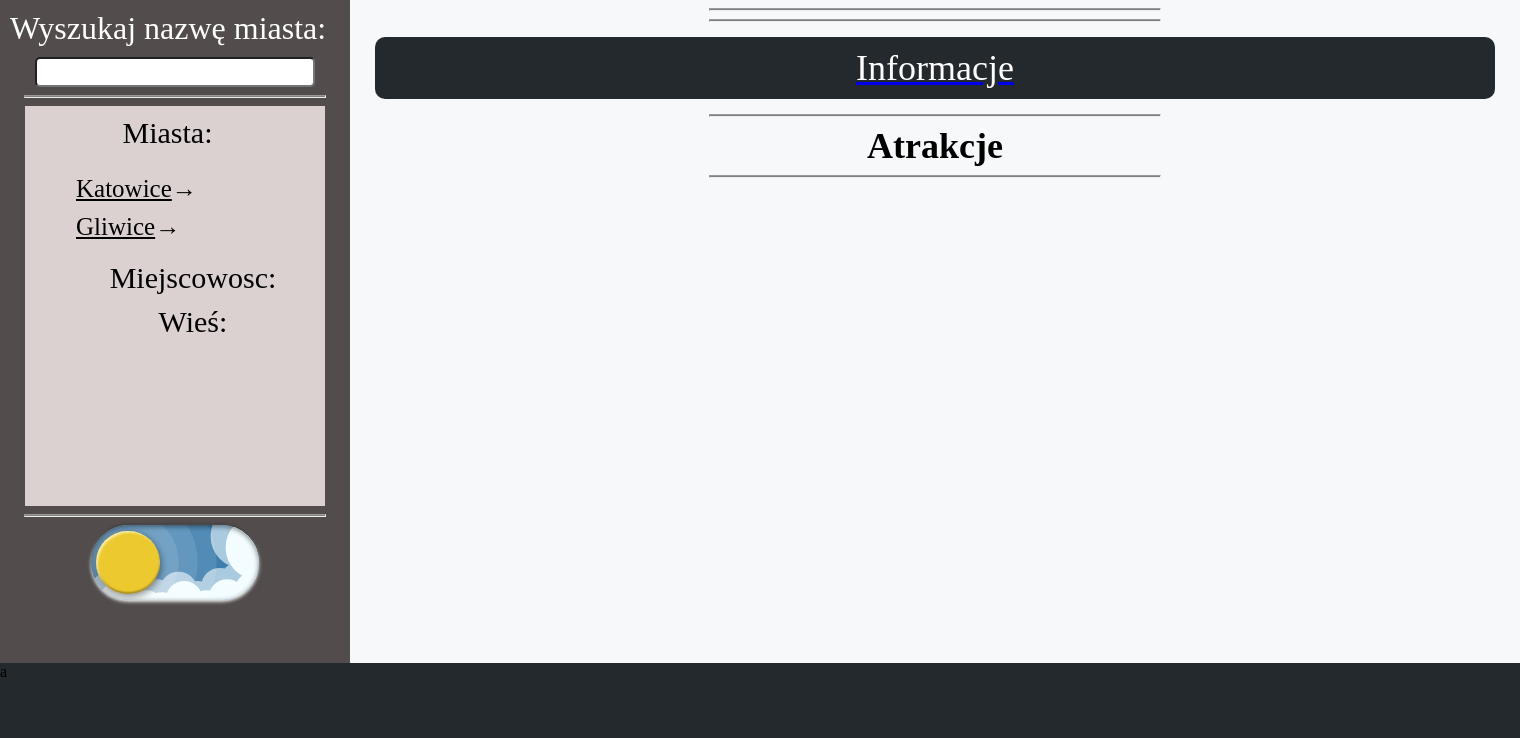
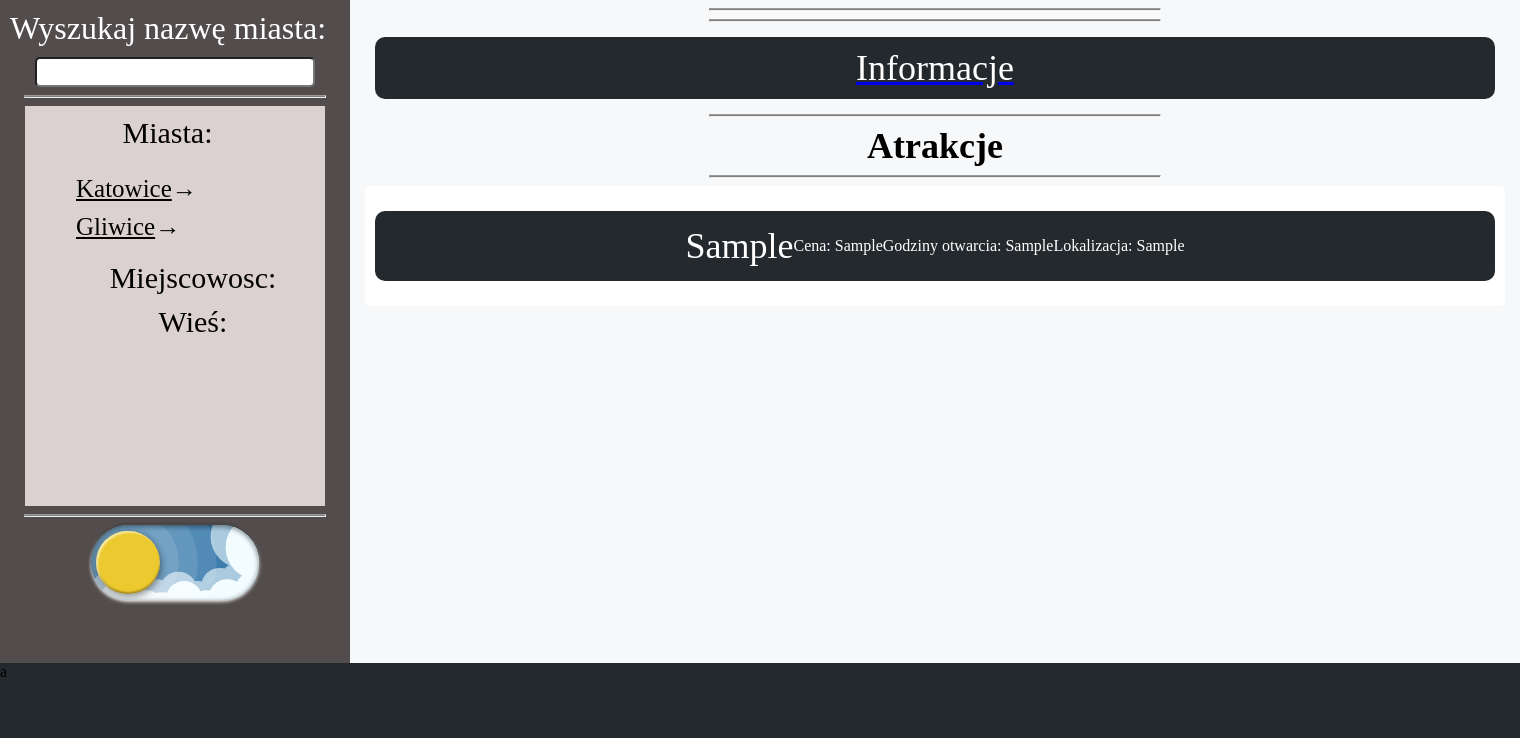
Before and after one commit to Projects-Makers/final_site, a PHP site: page /index.php?strona=podstrona-miasta in a window 1520 px wide. Shown: the part 75-813 px from the top of the page. Run offline with PHP 8.4, Linux system fonts and the light colour scheme; data comes from the database, SQL or seed files in the repository; tables that the repository leaves empty or names only in its code hold one stand-in row (values such as "Sample post"); data that the repository does not hold is empty.

Commit message:
zx
sadasd

```diff
--- a/php/podstrona-miasta.php
+++ b/php/podstrona-miasta.php
@@ -11,7 +11,7 @@
     ?>
 </div>
 <hr style="width: 450px; height: 1px; background-color: gray; "></hr>
-<a href="informacje.php" class="clickable-div">
+<a href="php/informacje.php" class="clickable-div">
 <div class="info1">
 <div class="czcionka">
 Informacje
@@ -21,5 +21,21 @@ Informacje
 <hr style="width: 450px; height: 1px; background-color: gray; "></hr>
 <div class="czcionka"><b>Atrakcje</b></div>
 <hr style="width: 450px; height: 1px; background-color: gray; "></hr>
+<?php
+echo '<div class="information">';
+require("config.php");
+$wynik = mysqli_query($conn,"SELECT * FROM atrakcje");
+while ($wiersz = mysqli_fetch_array($wynik))
+{
+   echo '<div class="info1">'; // Dodanie stylizowanego bloku
+   echo '<div class="czcionka">' . $wiersz["nazwa"] . '</div>';
+   echo '<p>Cena: ' . $wiersz["cena"] . '</p>';
+   echo '<p>Godziny otwarcia: ' . $wiersz["godz"] . '</p>';
+   echo '<p>Lokalizacja: ' . $wiersz["lokalizacja"] . '</p>';
+   echo '</div>'; // Zakończenie bloku
+}
+echo '</div>';
+?>
 </div>
 </div>
+</div>
--- a/style/podstrona.css
+++ b/style/podstrona.css
@@ -20,11 +20,28 @@
     display: flex;
     justify-content: center;
     align-items: center;
-    word-wrap: break-word; /* Aby długie słowa się zawijały */
+    word-wrap: break-word;
     transition: background-color 0.3s ease, transform 0.3s ease;
+    text-decoration: none;
 }
 
 .info1:hover {
     background-color: #37393b; /* Zmiana koloru tła */
     transform: scale(1.05); /* Powiększenie elementu */
+    text-decoration: none;
 }
+
+.info-section {
+    display: grid;
+    grid-template-columns: repeat(auto-fill, minmax(150px, 1fr));
+    gap: 20px;
+    padding: 20px;
+}
+
+.information {
+    background-color: white;
+    padding: 10px;
+    border-radius: 5px;
+    box-shadow:rgb(70, 33, 87);;
+    text-align: center;
+}
```
